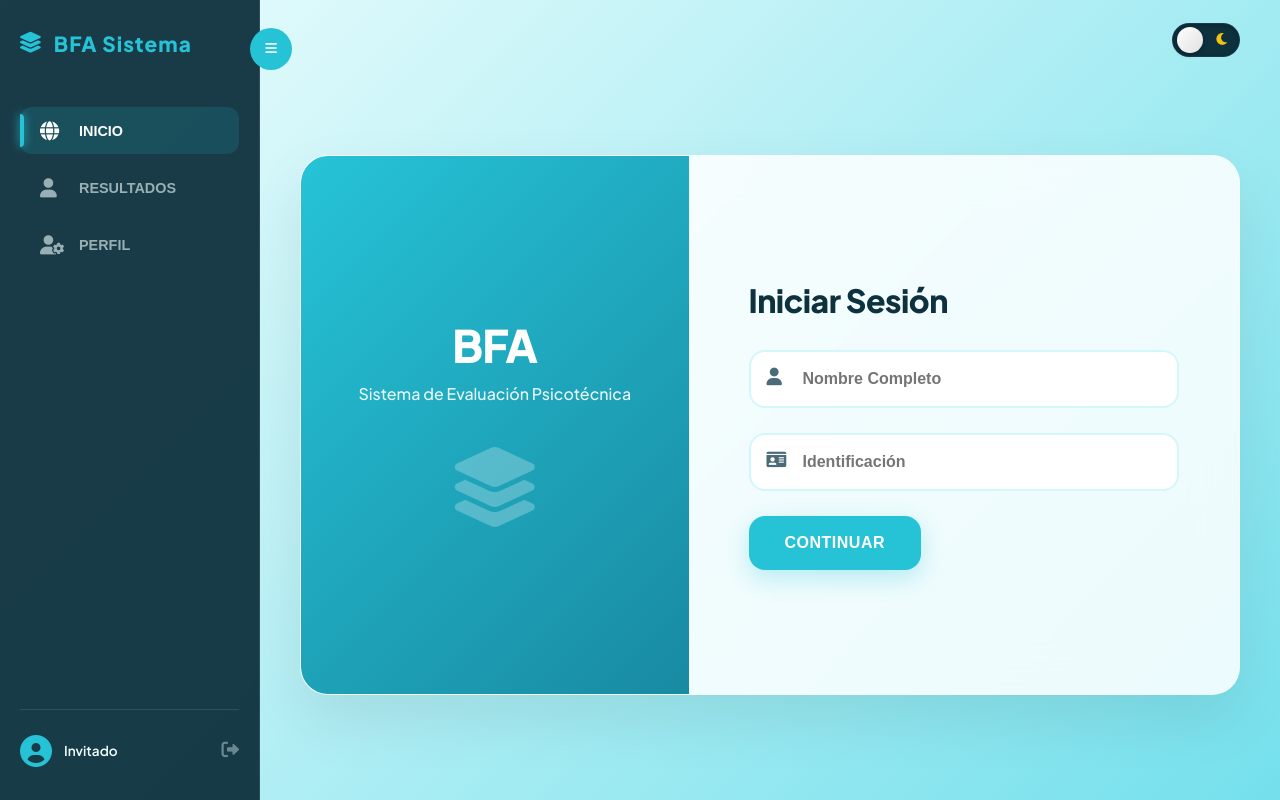
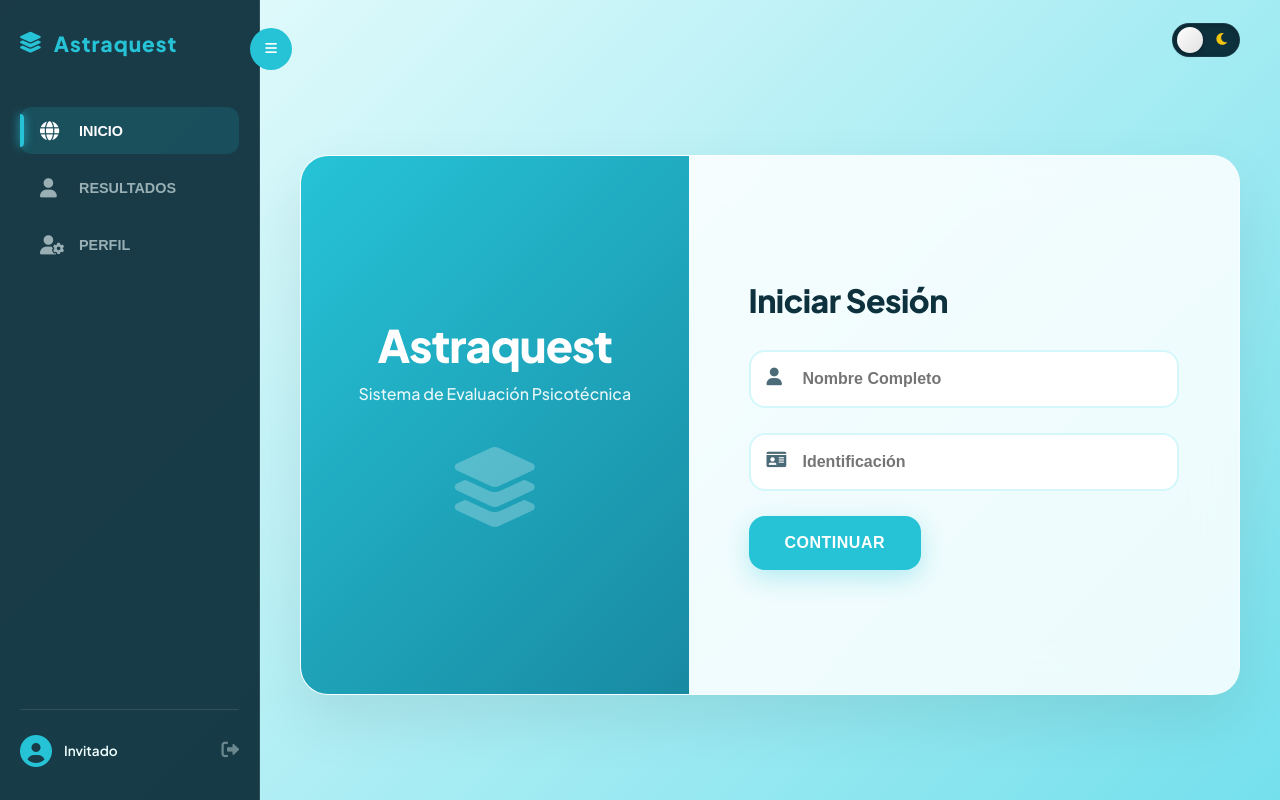
Before and after one commit to Rommel110207/ProyectoFinalPOOIIIcorte, a plain HTML site: page index.html in a window 1280 px wide. Drawn offline with Linux system fonts and the light colour scheme; some packages are replaced by stand-ins of ours; a script that the page names is missing.

Commit message:
feat: Se cambio el nombre del proyecto

```diff
--- a/index.html
+++ b/index.html
@@ -18,7 +18,7 @@
         <aside class="sidebar">
             <div class="sidebar-brand">
                 <i class="fas fa-layer-group"></i>
-                <span>BFA Sistema</span>
+                <span>Astraquest</span>
             </div>
 
             <nav class="sidebar-menu">
@@ -79,7 +79,7 @@
 
                 <section id="screen-login" class="glass-card split-design active">
                     <div class="side-info">
-                        <h1>BFA</h1>
+                        <h1>Astraquest</h1>
                         <p>Sistema de Evaluación Psicotécnica</p>
                         <div class="brand-icon"><i class="fas fa-layer-group"></i></div>
                     </div>
```
